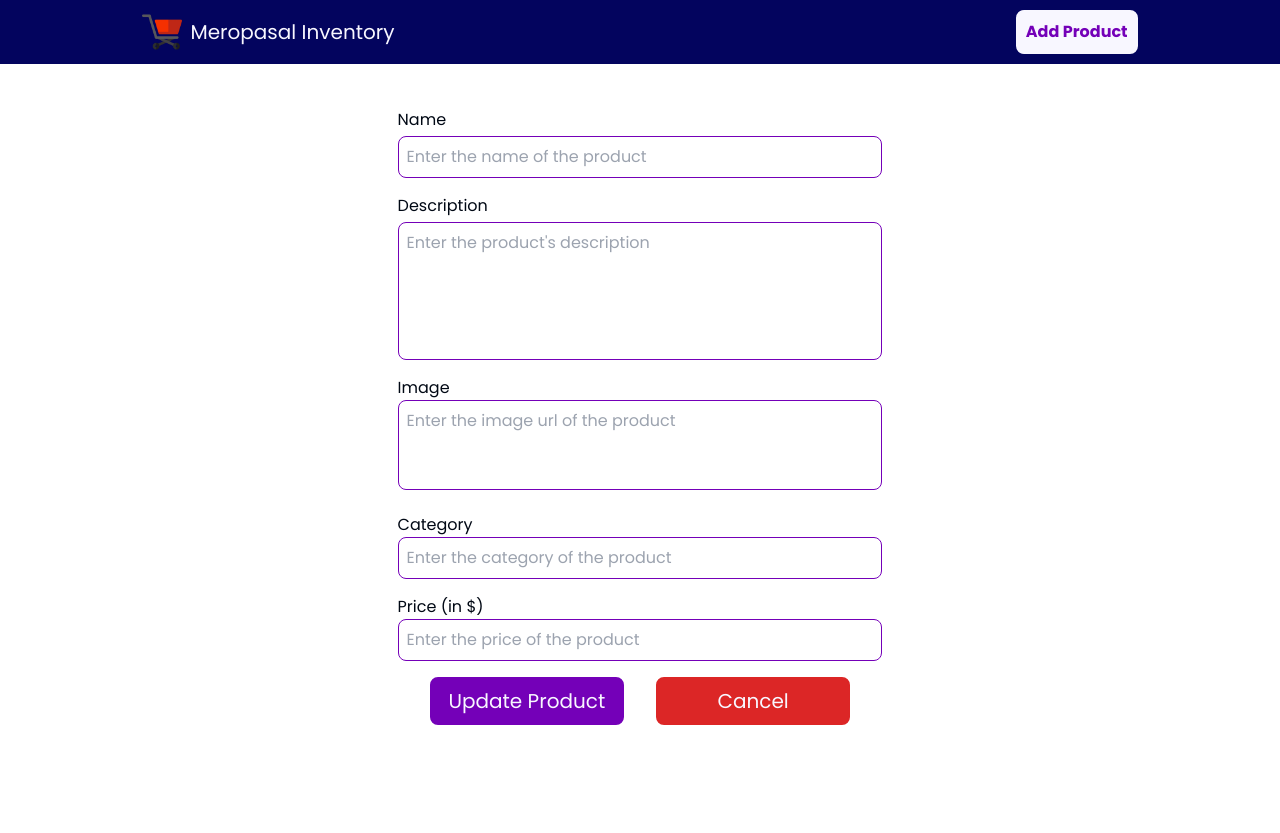
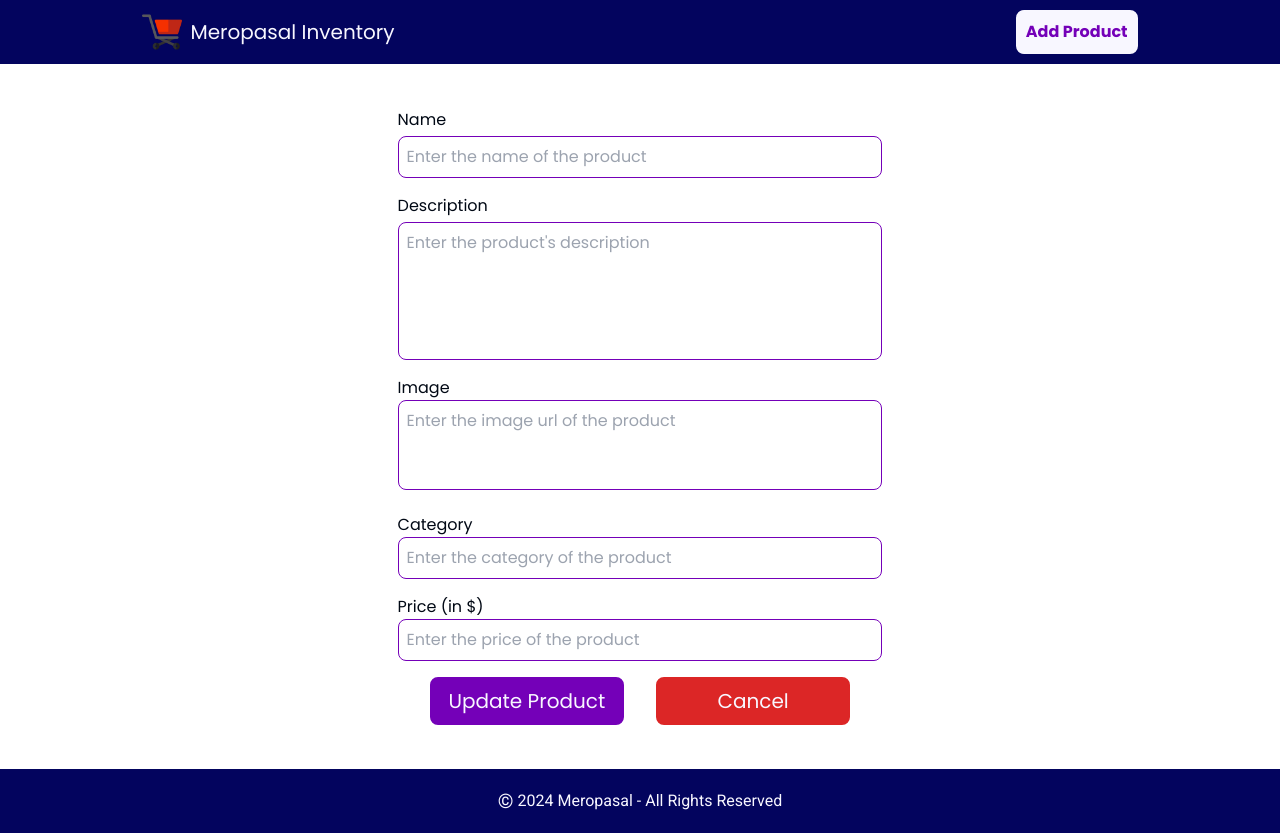
Before and after one commit to iamanandabastakoti/inventory-management-system, a React (Vite) app: page /updateproduct/1 in a window 1280 px wide. Before the commit the page ends 800 px from the top, so only its background shows below. Built offline with nearby package versions, Linux system fonts and the light colour scheme; no server answers.

Commit message:
added footer

```diff
--- a/src/App.jsx
+++ b/src/App.jsx
@@ -8,6 +8,7 @@ import UpdateProduct from './pages/UpdateProduct'
 
 import { ToastContainer } from 'react-toastify'
 import 'react-toastify/dist/ReactToastify.css';
+import Footer from './components/Footer'
 
 const App = () => {
 
@@ -22,6 +23,7 @@ const App = () => {
           <Route path='/updateproduct/:productID' element={<UpdateProduct />} />
         </Routes>
       </div>
+      <Footer />
       <ToastContainer
         position="bottom-right"
         autoClose={3000}
--- /dev/null
+++ b/src/components/Footer.jsx
@@ -0,0 +1,13 @@
+import React from 'react'
+
+const Footer = () => {
+    return (
+        <div className='w-full min-h-16 bg-navbarBg text-primaryText flex justify-center items-center'>
+            <p className='font-Roboto flex items-center gap-1'>
+                <span className='text-xl'>&copy;</span> 2024 Meropasal - All Rights Reserved
+            </p>
+        </div>
+    )
+}
+
+export default Footer
--- a/src/pages/Home.jsx
+++ b/src/pages/Home.jsx
@@ -12,7 +12,7 @@ const Home = () => {
         fetchProducts();
     }, [])
     return (
-        <div className='flex flex-wrap justify-start gap-[4%]'>
+        <div className='flex flex-wrap justify-start gap-[4%] pb-20'>
             {
                 products.map(({ id, name, image, category, price }) => {
                     return (
```
